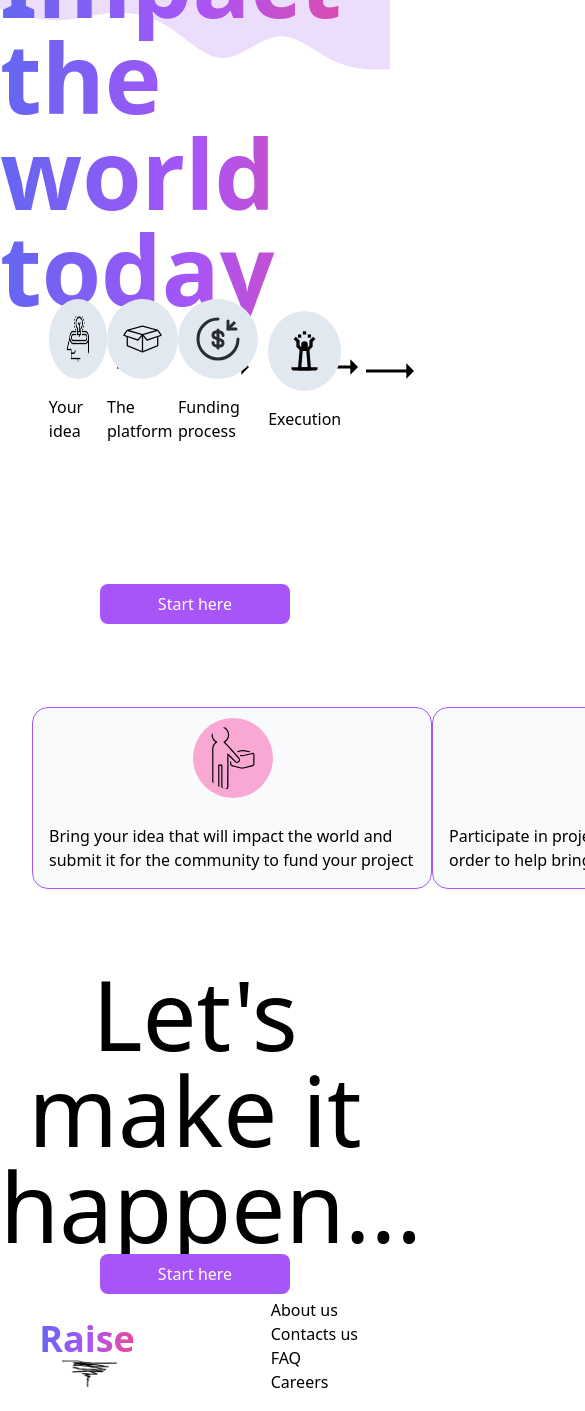
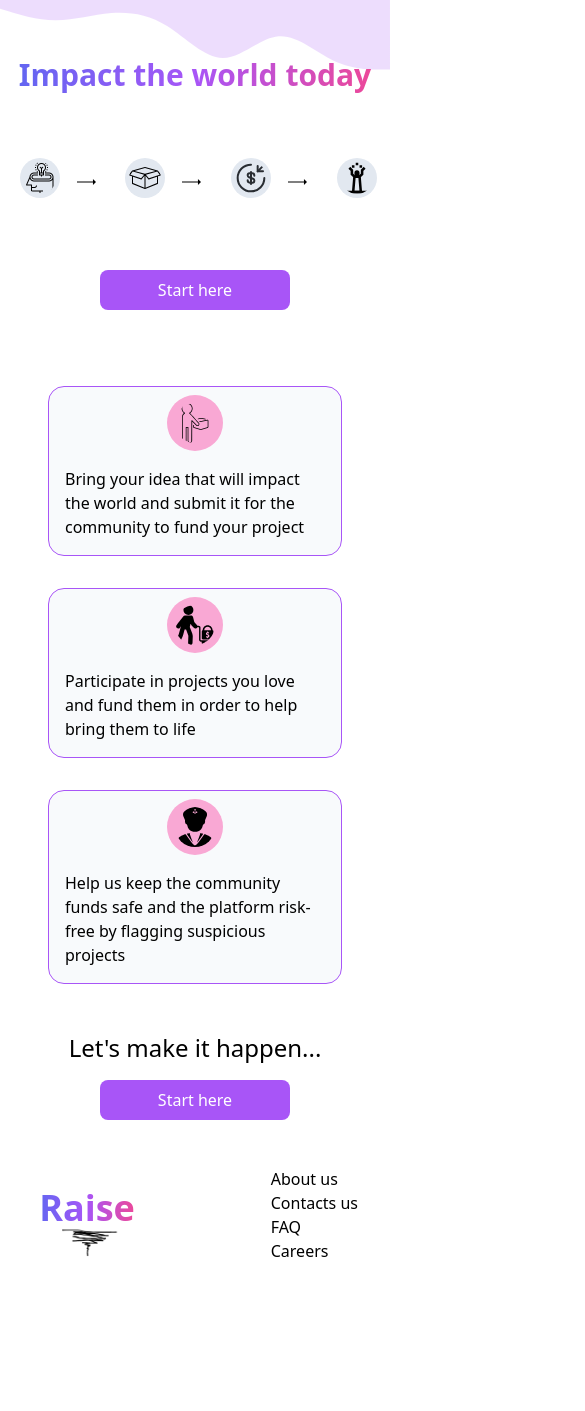
Before and after one commit to Merdi-kim/raise_dao, a Next.js app in the folder web-app/: page / in a window 390 px wide. Shown: the top 1411 px of the page, 585 px wide, since content can reach past the window. After the commit the page ends 1280 px from the top, so only its background shows below. Built offline with nearby package versions, Linux system fonts and the light colour scheme; what @rainbow-me/rainbowkit, wagmi would draw is missing.

Commit message:
set landing page responsiveness

```diff
--- a/web-app/src/components/HomePage/ProposalCard.tsx
+++ b/web-app/src/components/HomePage/ProposalCard.tsx
@@ -41,7 +41,7 @@ const ProposalCard:FC<ProposalData> = ({ data }) => {
             </div>
             <div className='flex flex-col sm:flex-row items-center justify-between pl-8'>
                 <DonorsCount count ={data.donorsCount}/>
-                <button className=' w-[80px] mt-4 border-b-2 md:border-b-0 border-slate-300 md:mt-0 pb-2 border-gray-400 hover:border-b-2'>Read more</button>
+                <button className=' w-[80px] mt-4 border-b-2 md:border-b-0 border-slate-300 md:mt-0 pb-2 hover:border-b-2'>Read more</button>
             </div>
         </div>
       </div>
--- a/web-app/src/components/LandingPage/ActionButton.tsx
+++ b/web-app/src/components/LandingPage/ActionButton.tsx
@@ -6,7 +6,7 @@ const ActionButton = () => {
         Router.push('/home')
     }
   return (
-    <div className='flex items-center justify-center h-32 w-full'>
+    <div className='flex items-center justify-center md:h-32 w-full'>
         <button onClick={goToHome} className='w-[190px] h-10 rounded-lg flex items-center justify-center cursor-pointer text-white bg-purple-500 hover:bg-purple-700 hover:rotate-1'>Start here</button>
     </div>
 
--- a/web-app/src/components/LandingPage/ExplanationCard.tsx
+++ b/web-app/src/components/LandingPage/ExplanationCard.tsx
@@ -2,9 +2,9 @@ import React from 'react'
 
 const ExplanationCard = ({image, text}) => {
   return (
-    <div className='w-[400px] h-full rounded-2xl bg-slate-50 border-[0.5px] border-purple-500'>
-        <div className='w-[400px] h-[100px] flex justify-center items-center'>
-            <img src={image} alt="" className='h-20 w-20 p-2 rounded-full overflow-hidden bg-pink-300' />
+    <div className='w-[300px] sm:w-[400px] h-full m-4 rounded-2xl bg-slate-50 border-[0.5px] border-purple-500'>
+        <div className='sm:h-[100px] flex justify-center items-center'>
+            <img src={image} alt="" className='h-14 w-14 mt-2 sm:mt-0 sm:h-20 sm:w-20 p-2 rounded-full overflow-hidden bg-pink-300' />
         </div>
         <div className='p-4'>
             <p>{text}</p>
--- a/web-app/src/components/LandingPage/Illustration.tsx
+++ b/web-app/src/components/LandingPage/Illustration.tsx
@@ -3,10 +3,10 @@ import IllustrationCard from './IllustrationCard'
 
 const Illustration = () => {
   return (
-    <div className='w-9/12 h-full flex items-center justify-between ml-[12.5%]'>
+    <div className='w-11/12 md:w-9/12 h-full overflow-hidden flex items-center justify-between ml-[5%] md:ml-[12.5%]'>
         <IllustrationCard image={'assets/idea.png'} text={'Your idea'}/>
         <IllustrationCard image={'assets/box.svg'} text={'The platform'}/>
-        <IllustrationCard image={'assets/money.svg'} text={'Funding process'}/>
+        <IllustrationCard image={'assets/money.svg'} text={'Funding'}/>
         <IllustrationCard image={'assets/execution.svg'} text={'Execution'}/>
     </div>
   )
--- a/web-app/src/components/LandingPage/IllustrationCard.tsx
+++ b/web-app/src/components/LandingPage/IllustrationCard.tsx
@@ -3,9 +3,9 @@ import React from 'react'
 const IllustrationCard = ({text, image}) => {
   return (
     <div className='relative'>
-        <img src={image} alt="" className='h-20 w-20 p-4 rounded-[50%] mb-4 bg-slate-200' />
-        <span>{text}</span>
-        <img src="assets/right-arrow.svg" alt="arrow right" className='h-12 absolute top-[30%] right-[-100%]' />
+        <img src={image} alt="" className='h-10 w-10 sm:h-14 sm:w-14 md:h-16 md:w-16 lg:h-20 lg:w-20 p-1 sm:p-4 rounded-[50%] mb-4 bg-slate-200' />
+        <span className='hidden sm:block'>{text}</span>
+        <img src="assets/right-arrow.svg" alt="arrow right" className='h-12 w-[19px] md:w-[20px] lg:w-[40px] absolute top-[1%] md:top-[15%] lg:top-[30%] right-[-90%] md:right-[-70%] lg:right-[-100%]' />
     </div>
   )
 }
--- a/web-app/src/components/LandingPage/index.tsx
+++ b/web-app/src/components/LandingPage/index.tsx
@@ -22,11 +22,11 @@ const LandingPage = () => {
 
   return (
     <div className='h-full'>
-        <div className='w-full h-[80vh] bg-hero-wave bg-no-repeat'>
+        <div className='w-full h-[40vh] md:h-[80vh] bg-hero-wave bg-no-repeat'>
           <div className='h-full w-full bg-white bg-opacity-80 '>
             <div className='h-[30%] flex items-center justify-center'>
               <h2
-                className='font-bold text-8xl text-transparent bg-clip-text bg-gradient-to-r from-indigo-500 via-purple-500 to-pink-500 mt-12'
+                className='font-bold text-center text-3xl sm:text-5xl md:text-7xl lg:text-8xl text-transparent bg-clip-text bg-gradient-to-r from-indigo-500 via-purple-500 to-pink-500 mt-12'
               >
                 Impact the world today
               </h2>
@@ -40,12 +40,12 @@ const LandingPage = () => {
           </div>
         </div>
         <div>
-            <div className='flex justify-between p-8'>
+            <div className='flex flex-wrap justify-center p-8'>
               {explanations.map(({image,text}, index) =><ExplanationCard key={index} text={text} image={image}/>)}
             </div>
-            <div className='h-[40vh] flex flex-col justify-center'>
-                <div className='text-center pt-8'>
-                    <p className='text-8xl'>Let's make it happen...</p>
+            <div className='flex flex-col mb-8 justify-center'>
+                <div className='text-center  md:pt-2 lg:pt-8'>
+                    <p className='text-2xl sm:text-4xl md:text-6xl lg:text-8xl mb-4 md:mb-0'>Let's make it happen...</p>
                 </div>
                 <ActionButton/>
             </div>
```
